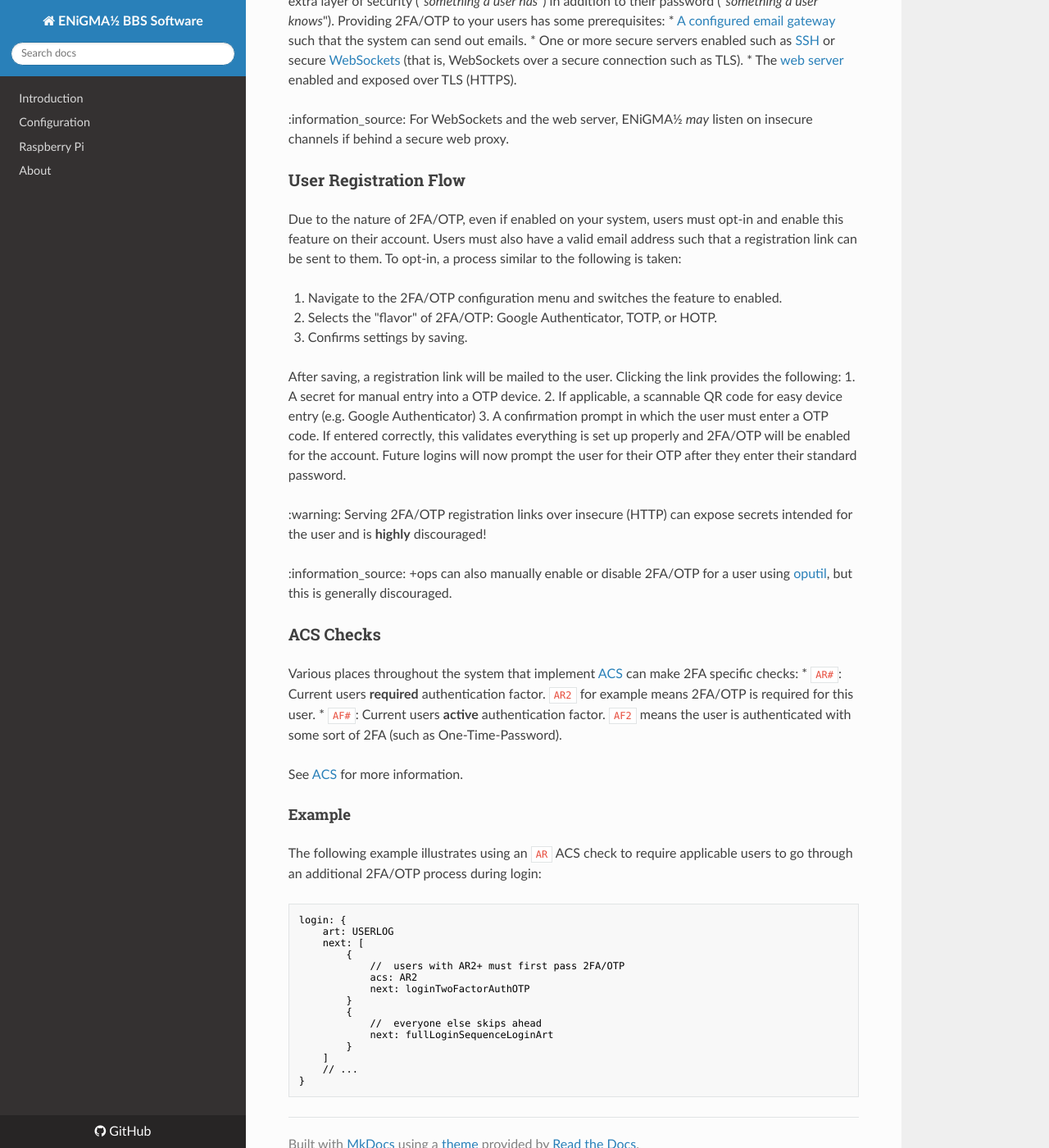
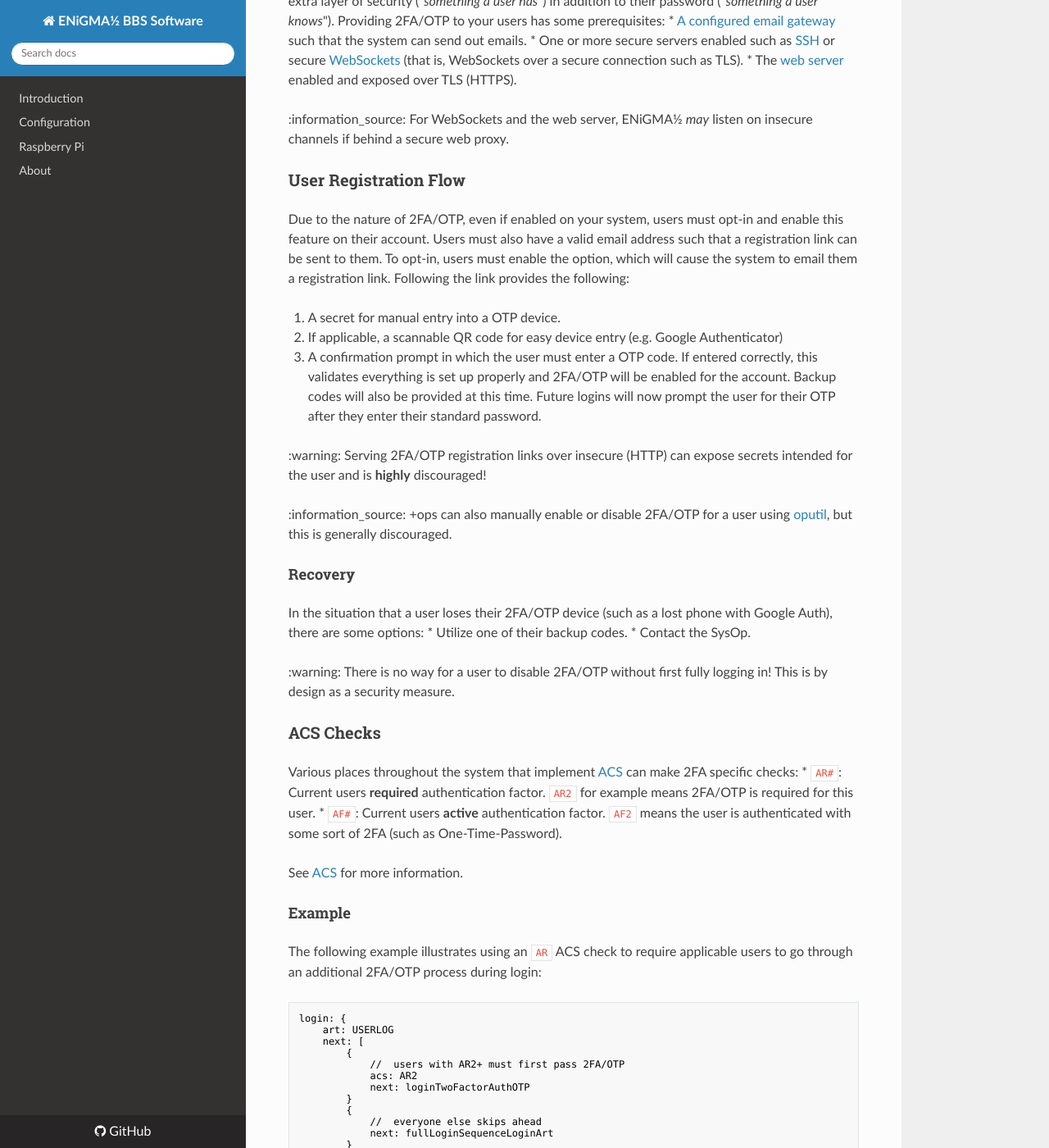
Before and after one commit to NuSkooler/enigma-bbs, an MkDocs documentation site: the page built from docs/configuration/security.md, in a window 1280 px wide and 1400 px high, scrolled down 533 px. Shown: the whole window at 82% size. Built offline with MkDocs 1.6.1, drawn with Linux system fonts in a browser that asks for light colours; nearby versions of some CDN libraries; old or Windows-style settings are respelled for this version of MkDocs.

Commit message:
Doc updates & minor code cleanup

```diff
--- a/docs/configuration/security.md
+++ b/docs/configuration/security.md
@@ -18,20 +18,22 @@ Enabling Two-Factor Authentication via One-Time-Password (2FA/OTP) on an account
 :information_source: For WebSockets and the web server, ENiGMA½ _may_ listen on insecure channels if behind a secure web proxy.
 
 ### User Registration Flow
-Due to the nature of 2FA/OTP, even if enabled on your system, users must opt-in and enable this feature on their account. Users must also have a valid email address such that a registration link can be sent to them. To opt-in, a process similar to the following is taken:
+Due to the nature of 2FA/OTP, even if enabled on your system, users must opt-in and enable this feature on their account. Users must also have a valid email address such that a registration link can be sent to them. To opt-in, users must enable the option, which will cause the system to email them a registration link. Following the link provides the following:
 
-1. Navigate to the 2FA/OTP configuration menu and switches the feature to enabled.
-2. Selects the "flavor" of 2FA/OTP: Google Authenticator, TOTP, or HOTP.
-3. Confirms settings by saving.
-
-After saving, a registration link will be mailed to the user. Clicking the link provides the following:
 1. A secret for manual entry into a OTP device.
 2. If applicable, a scannable QR code for easy device entry (e.g. Google Authenticator)
-3. A confirmation prompt in which the user must enter a OTP code. If entered correctly, this validates everything is set up properly and 2FA/OTP will be enabled for the account. Future logins will now prompt the user for their OTP after they enter their standard password.
+3. A confirmation prompt in which the user must enter a OTP code. If entered correctly, this validates everything is set up properly and 2FA/OTP will be enabled for the account. Backup codes will also be provided at this time. Future logins will now prompt the user for their OTP after they enter their standard password.
 
 :warning: Serving 2FA/OTP registration links over insecure (HTTP) can expose secrets intended for the user and is **highly** discouraged!
 
 :information_source: +ops can also manually enable or disable 2FA/OTP for a user using [oputil](/docs/admin/oputil.md), but this is generally discouraged.
+
+#### Recovery
+In the situation that a user loses their 2FA/OTP device (such as a lost phone with Google Auth), there are some options:
+* Utilize one of their backup codes.
+* Contact the SysOp.
+
+:warning: There is no way for a user to disable 2FA/OTP without first fully logging in! This is by design as a security measure.
 
 ### ACS Checks
 Various places throughout the system that implement [ACS](/docs/configuration/acs.md) can make 2FA specific checks:
```
Also changed, not shown: WHATSNEW.md (+2 -1 lines), 1 other file.
